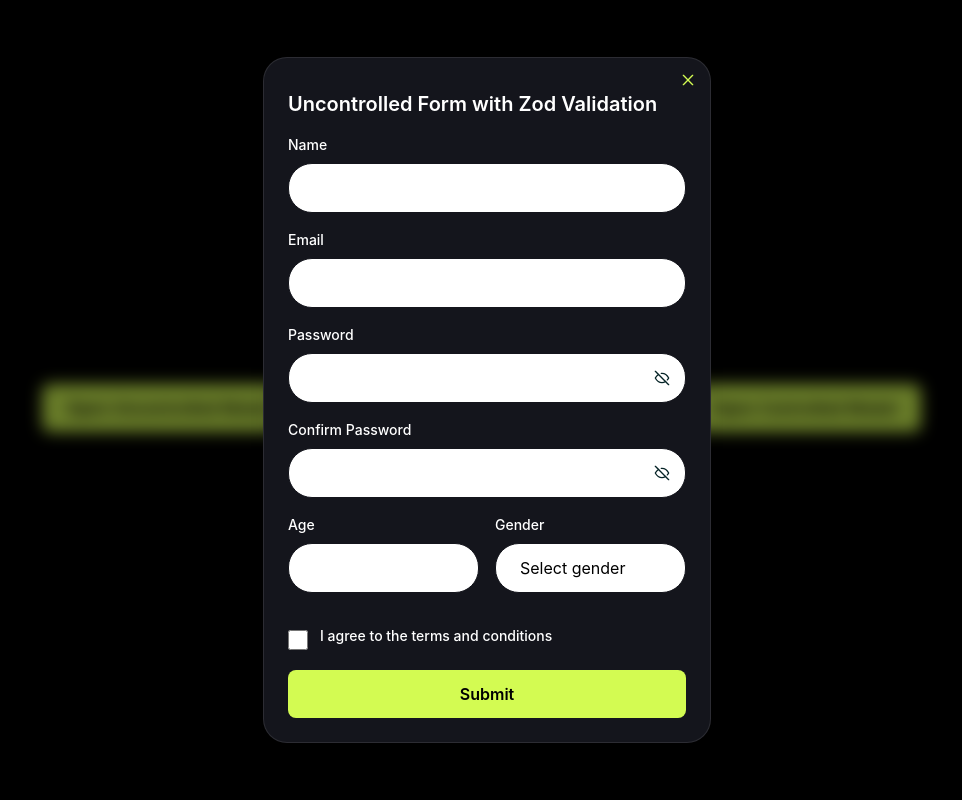
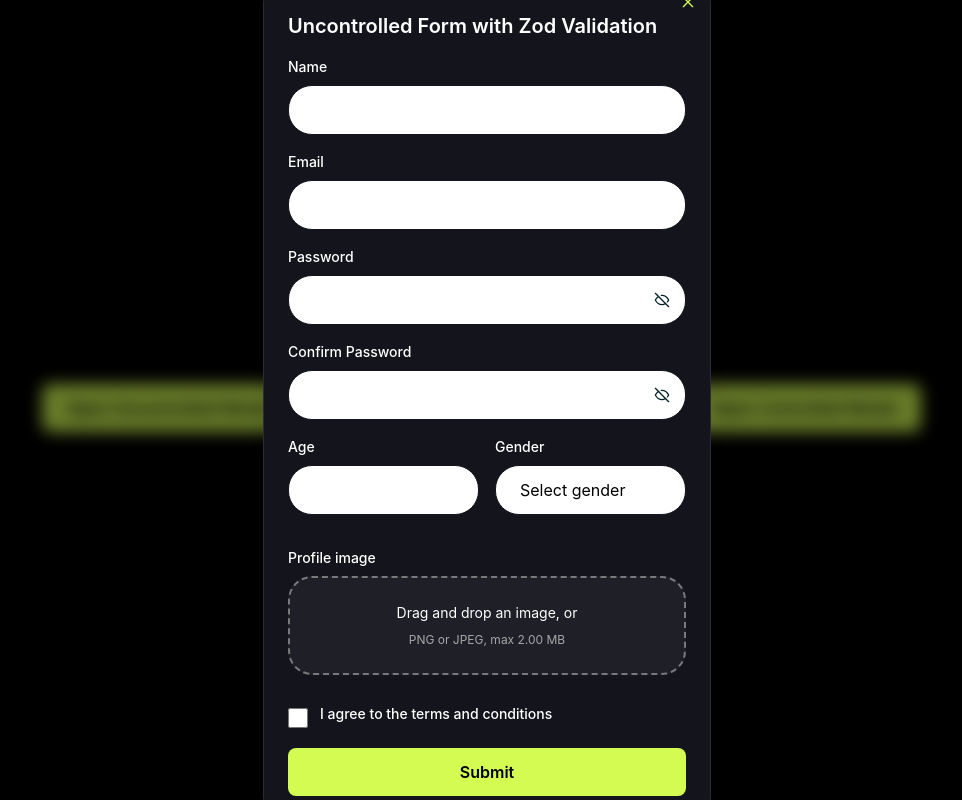
Before and after one commit to KikinovK/RSS-REACT-2026Q2, a React (Vite) app: page / in a window 1280 px wide. Both pictures are taken after a click on the button "Open Uncontrolled Modal". Shown: the whole page, without its empty margins (153-1115 px from the left). Built offline with nearby package versions, Linux system fonts and the light colour scheme.

Commit message:
feat: add image upload

```diff
--- a/src/components/ControlledForm/index.tsx
+++ b/src/components/ControlledForm/index.tsx
@@ -1,4 +1,5 @@
-import { useForm } from 'react-hook-form';
+import { useState } from 'react';
+import { Controller, useForm } from 'react-hook-form';
 import { zodResolver } from '@hookform/resolvers/zod';
 import { useFormStore } from '../../store/formStore';
 import Button from '../ui/Button';
@@ -6,12 +7,15 @@
 import FieldInput from '../ui/FieldInput';
 import FieldSelect from '../ui/FieldSelect';
 import FieldPasswordFields from '../ui/FieldPasswordFields';
+import ImageUploader from '../ui/ImageUploader';
 import { type FormData, formSchema } from '../../validate';
 
 const ControlledForm = () => {
   const addControlledSubmission = useFormStore((state) => state.addControlledSubmission);
+  const [imageValidationError, setImageValidationError] = useState<string | undefined>(undefined);
   const {
     register,
+    control,
     handleSubmit,
     watch,
     formState: { errors, isSubmitting, isSubmitSuccessful },
@@ -24,10 +28,9 @@
   const passwordValue = watch('password', '');
 
   const onSubmit = async (data: FormData) => {
-
     addControlledSubmission(data);
-
     reset();
+    setImageValidationError(undefined);
   };
 
   return (
@@ -90,6 +93,27 @@
             placeholder="Select gender"
           />
         </div>
+        <Controller
+          control={control}
+          name="image"
+          render={({ field, fieldState }) => (
+            <ImageUploader
+              id="image"
+              label="Profile image"
+              className="mb-4"
+              value={field.value ?? ''}
+              onChange={(val) => {
+                field.onChange(val);
+                if (val) {
+                  setImageValidationError(undefined);
+                }
+              }}
+              onBlur={field.onBlur}
+              error={imageValidationError ?? fieldState.error?.message}
+              onValidationError={setImageValidationError}
+            />
+          )}
+        />
         <FieldCheckbox
           label="I agree to the terms and conditions"
           id="terms"
--- a/src/components/ListDataForms/index.tsx
+++ b/src/components/ListDataForms/index.tsx
@@ -18,6 +18,16 @@
             <span className="font-semibold"><strong>Password:</strong> {submission.data.password}</span>
             <span className="font-semibold"><strong>Confirm Password:</strong> {submission.data.confirmPassword}</span>
             <span className="font-semibold"><strong>Terms:</strong> {submission.data.terms ? 'Accepted' : 'Not accepted'}</span>
+            {submission.data.image && (
+              <div className="col-span-2 flex flex-col gap-1">
+                <span className="font-semibold"><strong>Image:</strong></span>
+                <img
+                  src={submission.data.image}
+                  alt={`Profile image of ${submission.data.name}`}
+                  className="max-h-100 rounded border border-stardust/20 object-contain"
+                />
+              </div>
+            )}
             <span className="text-xs text-stardust/60 col-span-2">
               Submitted at: {new Date(submission.timestamp).toLocaleString()}
             </span>
--- a/src/components/UnControlledForm/index.tsx
+++ b/src/components/UnControlledForm/index.tsx
@@ -7,6 +7,7 @@
 import FieldInput from '../ui/FieldInput';
 import FieldSelect from '../ui/FieldSelect';
 import FieldPasswordFields from '../ui/FieldPasswordFields';
+import ImageUploader from '../ui/ImageUploader';
 
 import { type FormData, formSchema } from '../../validate';
 
@@ -17,6 +18,7 @@
   const [errors, setErrors] = useState<FieldErrors>({});
   const [isSubmitting, setIsSubmitting] = useState(false);
   const [isSubmitSuccessful, setIsSubmitSuccessful] = useState(false);
+  const [imageValue, setImageValue] = useState<string>('');
 
   const nameRef = useRef<HTMLInputElement>(null);
   const emailRef = useRef<HTMLInputElement>(null);
@@ -50,6 +52,7 @@
       age: ageRef.current?.value || '',
       gender: genderRef.current?.value || '',
       terms: termsRef.current?.checked || false,
+      image: imageValue,
     };
 
     const newErrors: FieldErrors = {};
@@ -68,7 +71,7 @@
     }
 
     return formData;
-  }, [validateField]);
+  }, [validateField, imageValue]);
 
   const handleSubmit = async (e: React.FormEvent<HTMLFormElement>) => {
     e.preventDefault();
@@ -86,6 +89,7 @@
 
     const form = e.target as HTMLFormElement;
     form.reset();
+    setImageValue('');
     setErrors({});
     setIsSubmitting(false);
     setIsSubmitSuccessful(true);
@@ -182,6 +186,18 @@
             placeholder="Select gender"
           />
         </div>
+        <ImageUploader
+          id="image"
+          label="Profile image"
+          className="mb-4"
+          value={imageValue}
+          onChange={(val) => {
+            setImageValue(val);
+            setErrors((prev) => ({ ...prev, image: undefined }));
+          }}
+          onBlur={() => handleBlur('image', imageValue)}
+          error={errors.image}
+        />
         <FieldCheckbox
           label="I agree to the terms and conditions"
           id="terms"
--- /dev/null
+++ b/src/components/ui/ImageUploader/constants.ts
@@ -0,0 +1,33 @@
+export const MAX_IMAGE_SIZE_BYTES = 2 * 1024 * 1024; // 2MB
+export const ACCEPTED_IMAGE_TYPES = ['image/png', 'image/jpeg'];
+export const ACCEPTED_IMAGE_EXTENSIONS = '.png,.jpg,.jpeg';
+
+export const formatFileSize = (bytes: number): string => {
+  if (bytes < 1024) return `${bytes} B`;
+  if (bytes < 1024 * 1024) return `${(bytes / 1024).toFixed(1)} KB`;
+  return `${(bytes / (1024 * 1024)).toFixed(2)} MB`;
+};
+
+export const fileToBase64 = (file: File): Promise<string> =>
+  new Promise((resolve, reject) => {
+    const reader = new FileReader();
+    reader.onload = () => {
+      if (typeof reader.result === 'string') {
+        resolve(reader.result);
+      } else {
+        reject(new Error('Failed to read file as base64 string'));
+      }
+    };
+    reader.onerror = () => reject(reader.error ?? new Error('FileReader error'));
+    reader.readAsDataURL(file);
+  });
+
+export const validateImageFile = (file: File): string | undefined => {
+  if (!ACCEPTED_IMAGE_TYPES.includes(file.type)) {
+    return 'Only PNG or JPEG images are allowed';
+  }
+  if (file.size > MAX_IMAGE_SIZE_BYTES) {
+    return `Image size must be less than ${formatFileSize(MAX_IMAGE_SIZE_BYTES)}`;
+  }
+  return undefined;
+};
--- /dev/null
+++ b/src/components/ui/ImageUploader/index.tsx
@@ -0,0 +1,175 @@
+import { useRef, useState, type ChangeEvent, type DragEvent } from 'react';
+
+import { Label, FieldError } from '../FieldInput';
+import Button from '../Button';
+
+import {
+  ACCEPTED_IMAGE_EXTENSIONS,
+  fileToBase64,
+  formatFileSize,
+  MAX_IMAGE_SIZE_BYTES,
+  validateImageFile,
+} from './constants';
+
+interface ImageUploaderProps {
+  id: string;
+  label?: string;
+  error?: string;
+  className?: string;
+  value?: string;
+  onChange?: (value: string) => void;
+  onBlur?: () => void;
+  onValidationError?: (error: string | undefined) => void;
+}
+
+const ImageUploader = ({
+  id,
+  label = 'Upload image',
+  error,
+  className,
+  value,
+  onChange,
+  onBlur,
+  onValidationError,
+}: ImageUploaderProps) => {
+  const inputRef = useRef<HTMLInputElement | null>(null);
+  const [internalError, setInternalError] = useState<string | undefined>(undefined);
+  const [isDragging, setIsDragging] = useState(false);
+  const [fileName, setFileName] = useState<string | null>(null);
+
+  const combinedError = error ?? internalError;
+  const describedBy = combinedError ? `${id}-error` : undefined;
+
+  const updateValidationError = (nextError: string | undefined) => {
+    setInternalError(nextError);
+    onValidationError?.(nextError);
+  };
+
+  const handleFile = async (file: File | null | undefined) => {
+    if (!file) return;
+    const validationError = validateImageFile(file);
+    if (validationError) {
+      updateValidationError(validationError);
+      setFileName(null);
+      onChange?.('');
+      return;
+    }
+    try {
+      const base64 = await fileToBase64(file);
+      updateValidationError(undefined);
+      setFileName(file.name);
+      onChange?.(base64);
+    } catch {
+      updateValidationError('Failed to read the file. Please try again.');
+      setFileName(null);
+      onChange?.('');
+    }
+  };
+
+  const handleInputChange = (event: ChangeEvent<HTMLInputElement>) => {
+    const file = event.target.files?.[0];
+    void handleFile(file);
+  };
+
+  const handleDrop = (event: DragEvent<HTMLLabelElement>) => {
+    event.preventDefault();
+    setIsDragging(false);
+    const file = event.dataTransfer.files?.[0];
+    void handleFile(file);
+  };
+
+  const handleDragOver = (event: DragEvent<HTMLLabelElement>) => {
+    event.preventDefault();
+    setIsDragging(true);
+  };
+
+  const handleDragLeave = (event: DragEvent<HTMLLabelElement>) => {
+    event.preventDefault();
+    setIsDragging(false);
+  };
+
+  const handleClear = () => {
+    setFileName(null);
+    updateValidationError(undefined);
+    onChange?.('');
+    if (inputRef.current) {
+      inputRef.current.value = '';
+    }
+  };
+
+  return (
+    <div className={`flex flex-col ${className || ''}`}>
+      <Label htmlFor={id}>{label}</Label>
+      <label
+        htmlFor={id}
+        onDrop={handleDrop}
+        onDragOver={handleDragOver}
+        onDragLeave={handleDragLeave}
+        className={`
+          flex flex-col items-center justify-center
+          w-full
+          min-h-40
+          px-4 py-6
+          border-2 border-dashed
+          rounded-(--radius-inputs)
+          cursor-pointer
+          transition-all
+          ${isDragging ? 'border-guidepost-green bg-guidepost-green/10' : 'border-stardust/40 bg-stardust/5'}
+          ${combinedError ? 'border-guidepost-green' : ''}
+          hover:border-guidepost-green
+        `}
+      >
+        <input
+          ref={inputRef}
+          id={id}
+          type="file"
+          accept={ACCEPTED_IMAGE_EXTENSIONS}
+          onChange={handleInputChange}
+          onBlur={onBlur}
+          aria-invalid={!!combinedError}
+          aria-describedby={describedBy}
+          className="hidden"
+        />
+        {value ? (
+          <div className="flex flex-col items-center gap-3">
+            <img
+              src={value}
+              alt={fileName ? `Preview of ${fileName}` : 'Uploaded image preview'}
+              className="max-h-40 max-w-full rounded object-contain"
+            />
+            {fileName && (
+              <span className="text-caption text-stardust/80 break-all text-center">
+                {fileName}
+              </span>
+            )}
+          </div>
+        ) : (
+          <div className="flex flex-col items-center gap-2 text-center">
+            <span className="text-body-sm text-stardust">
+              Drag and drop an image, or
+            </span>
+            <span className="text-caption text-stardust/60">
+              PNG or JPEG, max {formatFileSize(MAX_IMAGE_SIZE_BYTES)}
+            </span>
+          </div>
+        )}
+      </label>
+      <div className="flex flex-col gap-2 mt-3">
+        {fileName && <span className="text-caption text-stardust/80">{fileName}</span>}
+        {value && (
+          <Button
+            type="button"
+            variant="primary"
+            onClick={handleClear}
+            className="text-body-sm px-4 py-2 bg-transparent border border-stardust/30 text-stardust"
+          >
+            Remove
+          </Button>
+        )}
+      </div>
+      <FieldError id={id}>{combinedError}</FieldError>
+    </div>
+  );
+};
+
+export default ImageUploader;
--- a/src/validate/index.ts
+++ b/src/validate/index.ts
@@ -1,4 +1,9 @@
 import * as z from 'zod';
+
+import {
+  ACCEPTED_IMAGE_TYPES,
+  MAX_IMAGE_SIZE_BYTES,
+} from '../components/ui/ImageUploader/constants';
 
 export type FormData = z.infer<typeof formSchema>;
 
@@ -15,6 +20,21 @@
   { id: 'number', message: 'At least one number', validator: (val) => /[0-9]/.test(val) },
   { id: 'special', message: 'At least one special character', validator: (val) => /[^A-Za-z0-9]/.test(val) },
 ];
+
+const isDataUrlImage = (val: string): boolean => {
+  if (!val.startsWith('data:')) return false;
+  const matches = val.match(/^data:([^;]+);base64,(.*)$/);
+  if (!matches) return false;
+  const mimeType = matches[1];
+  const base64 = matches[2];
+
+  if (!ACCEPTED_IMAGE_TYPES.includes(mimeType)) return false;
+
+  // Approximate byte size from base64 length (4 chars => 3 bytes, padding adjusts).
+  const padding = (base64.endsWith('==') ? 2 : base64.endsWith('=') ? 1 : 0);
+  const approxBytes = Math.floor((base64.length * 3) / 4) - padding;
+  return approxBytes <= MAX_IMAGE_SIZE_BYTES;
+};
 
 export const formSchema = z.object({
   name: z
@@ -82,6 +102,12 @@
   confirmPassword: z
     .string()
     .min(1, 'Please confirm your password'),
+  image: z
+    .string()
+    .min(1, 'Please upload an image')
+    .refine((val) => isDataUrlImage(val), {
+      message: 'Image must be a PNG or JPEG file under 2MB',
+    }),
 }).refine((data) => data.password === data.confirmPassword, {
   message: 'Passwords do not match',
   path: ['confirmPassword'],
```
